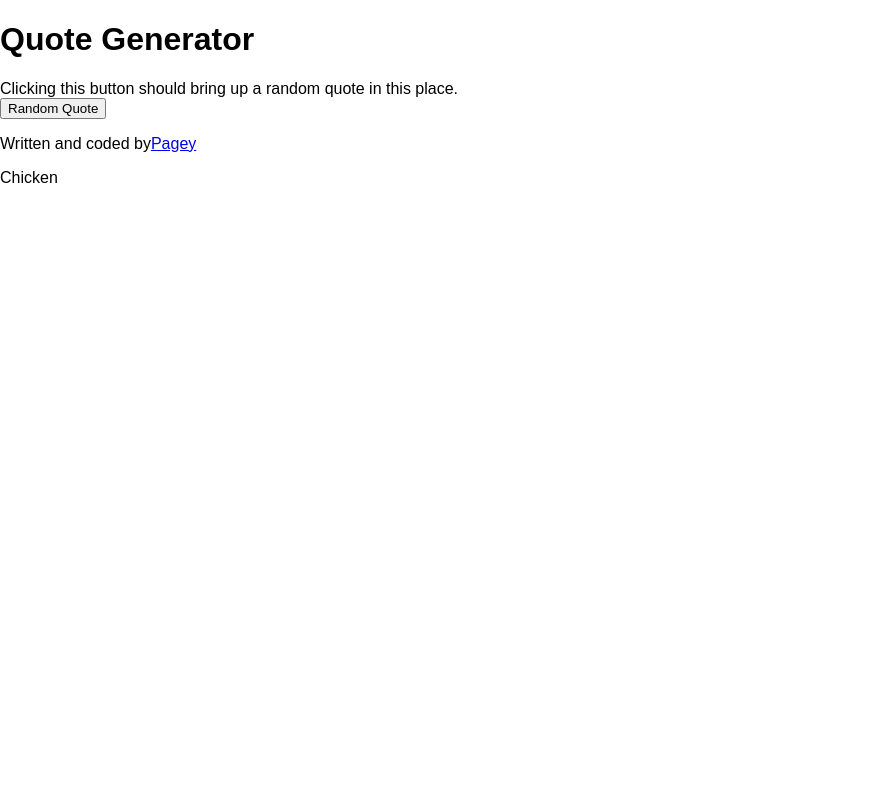
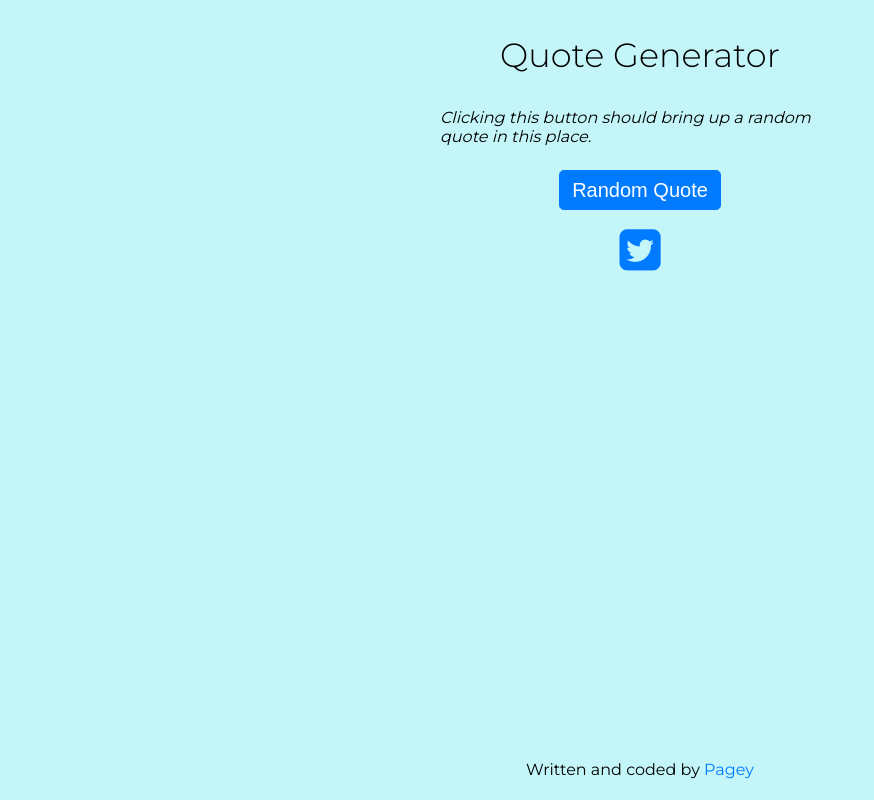
Before and after one commit to D-Pagey/FCC-Random-Quote-Machine, a React (Create React App) app: page / in a window 1280 px wide. Shown: the whole page, without its empty margins (0-874 px from the left). Built offline with nearby package versions, Linux system fonts and the light colour scheme.

Commit message:
Adding styling to all components.

```diff
--- a/public/index.html
+++ b/public/index.html
@@ -10,6 +10,8 @@
 
     <link href="https://fonts.googleapis.com/css?family=Montserrat:300,400" rel="stylesheet">
     <link href="https://fonts.googleapis.com/icon?family=Material+Icons" rel="stylesheet">
+    <link rel="stylesheet" href="https://cdnjs.cloudflare.com/ajax/libs/font-awesome/4.7.0/css/font-awesome.min.css">
+
 
     <title>Random Quoter</title>
   </head>
--- a/src/App.css
+++ b/src/App.css
@@ -0,0 +1,6 @@
+.App {
+  align-items: center;
+  display: flex;
+  flex-direction: column;
+  margin: 0 auto;
+}
--- a/src/App.js
+++ b/src/App.js
@@ -14,7 +14,6 @@ class App extends Component {
         <Quote />
         <Buttons />
         <Footer />
-        <p>Chicken</p>
       </div>
     );
   }
--- a/src/components/Buttons/Buttons.css
+++ b/src/components/Buttons/Buttons.css
@@ -0,0 +1,26 @@
+.buttons {
+  align-items: center;
+  display: flex;
+  flex-direction: column;
+}
+
+.quote-button {
+  background-color: #007bff;
+  border: 1px solid transparent;
+  border-color: #007bff;
+  border-radius: .3rem;
+  color: #fff;
+  font-size: 1.25rem;
+  line-height: 1.5;
+  margin: .5rem 0;
+  padding: .25rem .75rem;
+}
+
+.fa {
+  color: #007bff;
+  margin: .5rem 0;
+}
+
+.social:hover {
+  transform: scale(1.1);
+}
--- a/src/components/Buttons/Buttons.js
+++ b/src/components/Buttons/Buttons.js
@@ -5,9 +5,9 @@ import './Buttons.css';
 class Buttons extends Component {
   render() {
     return (
-      <div>
-        <button className="quote-button" id="button">Random Quote</button>
-        <a href="#" id="tweeter"><i className="fa fa-twitter-square fa-3x social"></i></a>
+      <div className="buttons">
+        <button className="quote-button">Random Quote</button>
+        <a href="#"><i className="fa fa-twitter-square fa-3x social"></i></a>
       </div>
     )
   }
--- a/src/components/Footer/Footer.css
+++ b/src/components/Footer/Footer.css
@@ -0,0 +1,12 @@
+.footer {
+  bottom: 0px;
+  height: 30px;
+  left: 0px;
+  margin-bottom: 10px;
+  position: fixed;
+  text-align: center;
+  width: 100%; }
+
+.footer-link {
+  color: #007bff;
+  text-decoration: none; }
--- a/src/components/Footer/Footer.js
+++ b/src/components/Footer/Footer.js
@@ -5,10 +5,10 @@ import './Footer.css';
 class Footer extends Component {
   render() {
     return (
-      <footer>
-        <p className="footer">Written and coded by
-          <a href="https://www.freecodecamp.org/d-pagey" target="_blank"
-            className="footer-link">Pagey</a></p>
+      <footer className="footer">
+        <p className="footer">Written and coded by <a
+          href="https://www.freecodecamp.org/d-pagey" target="_blank"
+            rel="noopener noreferrer" className="footer-link">Pagey</a></p>
       </footer>
     )
   }
--- a/src/components/Header/Header.css
+++ b/src/components/Header/Header.css
@@ -0,0 +1,4 @@
+h1 {
+  font-size: 2.1rem;
+  font-weight: 300;
+  margin: 1em 0; }
--- a/src/components/Header/Header.js
+++ b/src/components/Header/Header.js
@@ -1,6 +1,6 @@
 import React,  { Component } from 'react';
 
-import './Header.js';
+import './Header.css';
 
 class Header extends Component {
   render() {
--- a/src/components/Quote/Quote.css
+++ b/src/components/Quote/Quote.css
@@ -0,0 +1,14 @@
+.quote-container {
+  margin: 0 auto;
+  width: 87.5%;
+  margin-bottom: 1rem;
+  max-width: 400px;
+}
+
+.quote {
+  font-style: italic;
+}
+
+.artist {
+  font-weight: 600;
+}
--- a/src/components/Quote/Quote.js
+++ b/src/components/Quote/Quote.js
@@ -5,10 +5,10 @@ import './Quote.css';
 class Quote extends Component {
   render() {
     return (
-      <div>
-        <span className="quote" id="quote">Clicking this button should bring up a
+      <div className="quote-container">
+        <span className="quote">Clicking this button should bring up a
           random quote in this place.</span>
-        <span className="artist" id="artist"></span>
+        <span className="artist"></span>
       </div>
     )
   }
--- a/src/index.css
+++ b/src/index.css
@@ -1,5 +1,6 @@
 body {
+  background-color: rgba(86, 232, 240, 0.35);
+  font-family: 'Montserrat', sans-serif;
   margin: 0;
   padding: 0;
-  font-family: sans-serif;
 }
```
